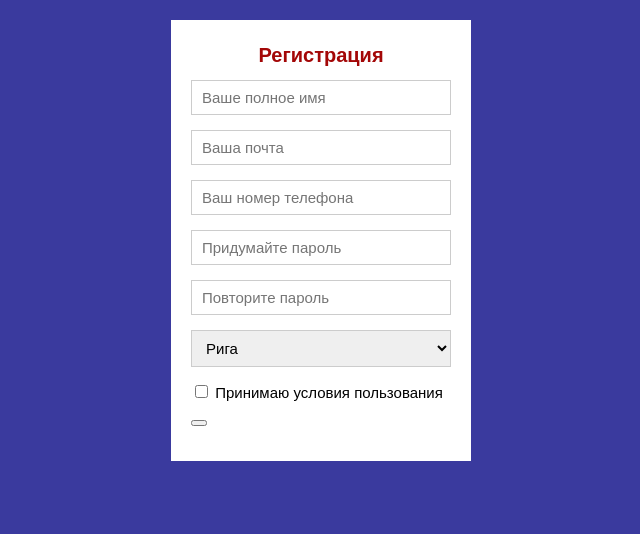
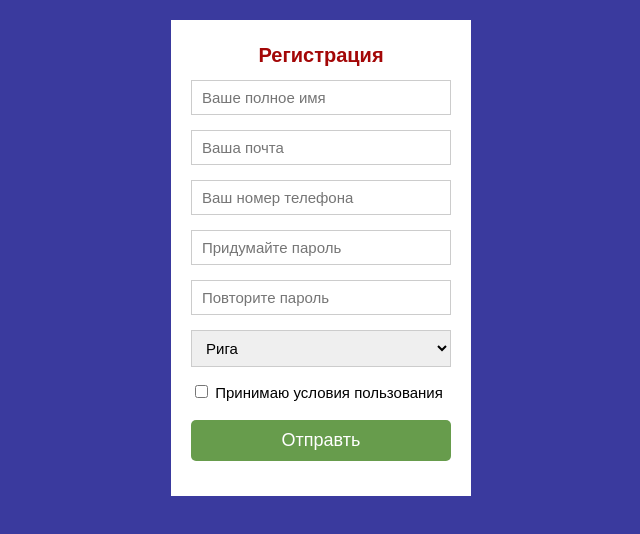
Before and after one commit to marba-serg/Form, a plain HTML site: page index.html in a window 1280 px wide. Shown: the whole page, without its empty margins (319-959 px from the left). Drawn offline with Linux system fonts and the light colour scheme.

Commit message:
https://github.com/marba-serg/pagestudio.git

```diff
--- a/index.html
+++ b/index.html
@@ -32,7 +32,7 @@
 
 </div>
 
-<button cl
+<button class="batn" type="submit">Отправть</button>
 
 </form>
 
```
